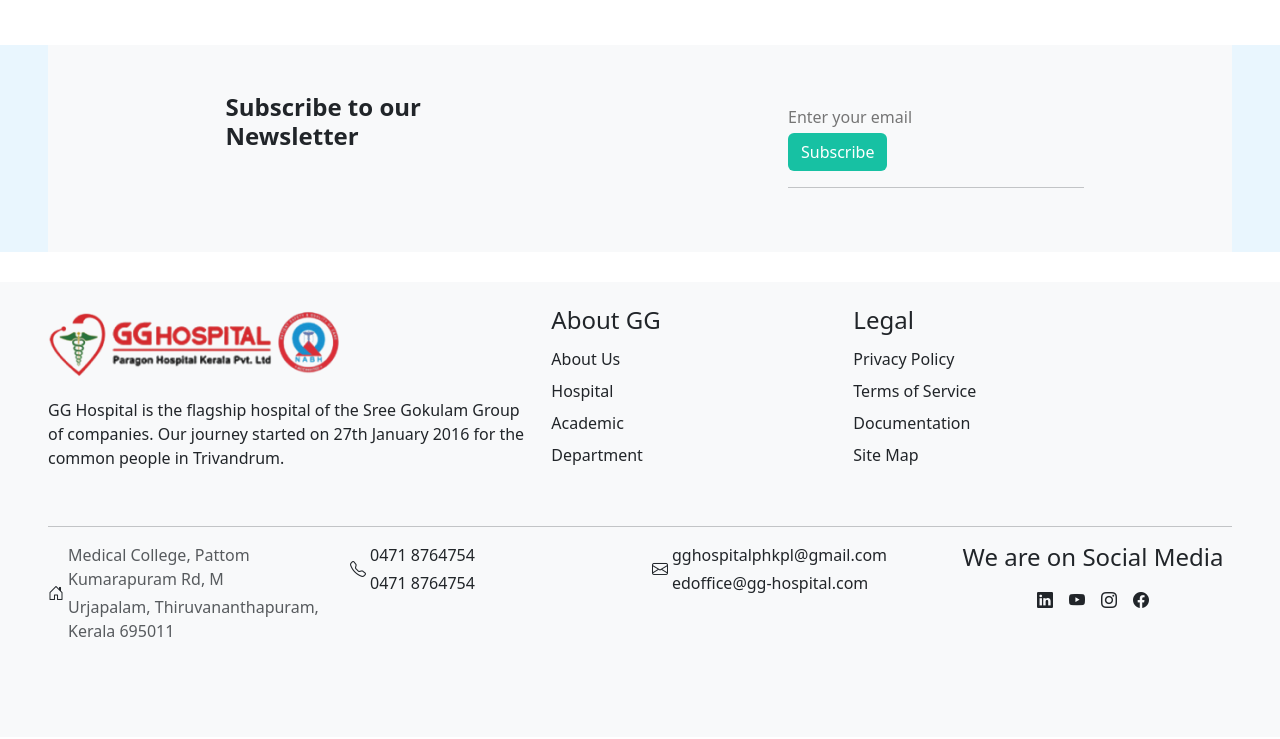
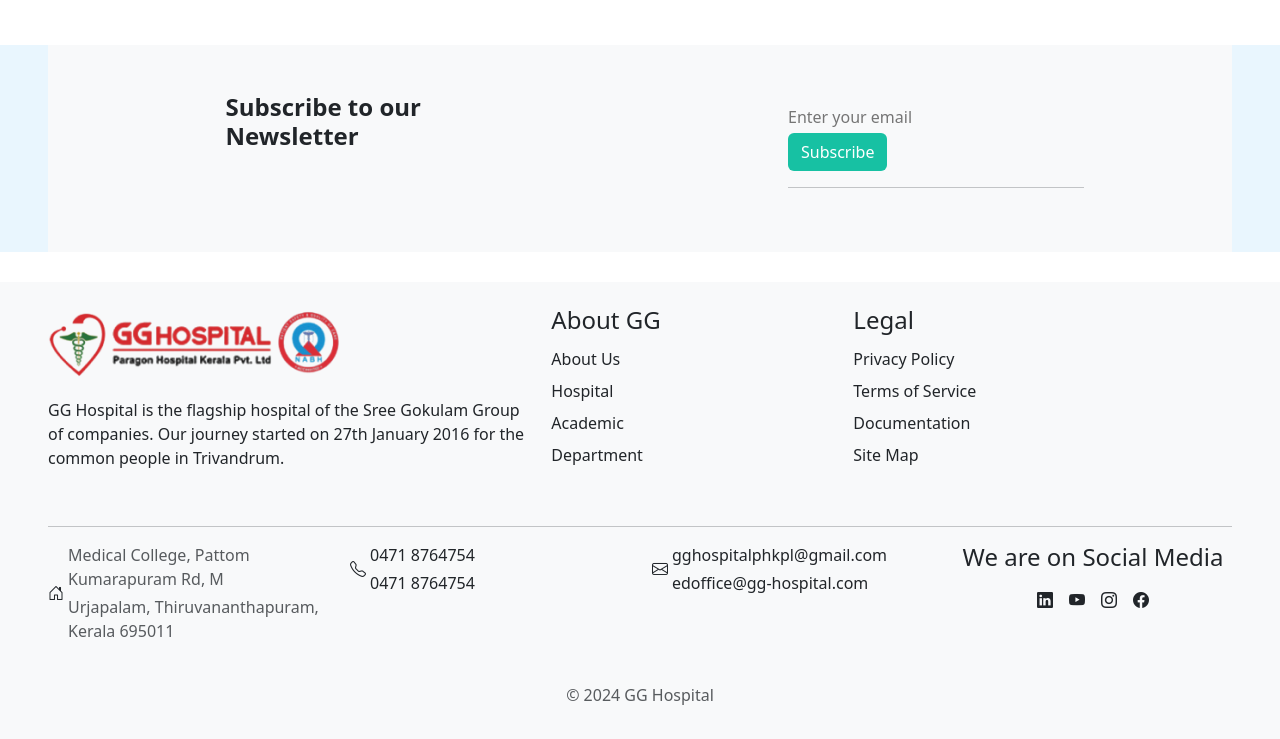
Before and after one commit to denamaria/GGHospitalClone, a plain HTML site: page index.html in a window 1280 px wide. Shown: the part 3433-4172 px from the top of the page. Drawn offline with nearby package versions, Linux system fonts and the light colour scheme.

Commit message:
added a footer

```diff
--- a/index.html
+++ b/index.html
@@ -419,7 +419,9 @@
             </div>
         </div>
 
-
+<footer class="text-muted" style="text-align: center;">
+            <p>&copy; 2024 GG Hospital</p>
+        </footer>
 
 
 
```
